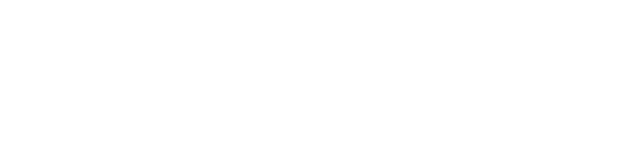
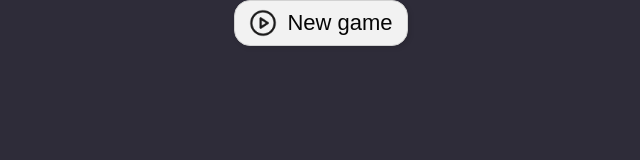
Before and after one commit to Odyrac/CSC4330, a plain HTML site: page index.html in a window 1280 px wide. Shown: the whole page, without its empty margins (319-959 px from the left). Drawn offline with Linux system fonts and the light colour scheme; a web font is replaced by a local one.

Commit message:
feat: add reusable Button component

```diff
--- a/index.html
+++ b/index.html
@@ -1 +1,21 @@
-<!-- Home Page -->
+<!DOCTYPE html>
+<html lang="en">
+
+<head>
+    <meta charset="UTF-8">
+    <meta name="viewport" content="width=device-width, initial-scale=1.0">
+    <link rel="stylesheet" href="src/styles/main.css">
+    <link rel="stylesheet" href="src/styles/components.css">
+    <link rel="icon" type="image/png" href="src/assets/icon.png">
+    <title>Home</title>
+
+    <script src="src/scripts/components/Button.js"></script>
+</head>
+
+<body>
+
+    <script> createButton('New game', 'play', function () { console.log('New game clicked'); }); </script>
+
+</body>
+
+</html>
--- a/src/scripts/components/Button.js
+++ b/src/scripts/components/Button.js
@@ -0,0 +1,8 @@
+function createButton(label, icon, onClick) {
+  const button = document.createElement('button');
+  button.className = 'button-container';
+  button.innerHTML = `<img src="src/assets/icons/${icon}.png" alt="${label} icon" class="button-icon"> ${label}`;
+  button.onclick = onClick;
+  document.body.appendChild(button);
+  return button;
+}
--- a/src/styles/components.css
+++ b/src/styles/components.css
@@ -0,0 +1,28 @@
+@import url('https://fonts.googleapis.com/css2?family=Signika+Negative:wght@400&display=swap');
+
+.button-container {
+    display: flex;
+    align-items: center;
+    padding: 8px 14px;
+    background-color: #F2F2F2;
+    color: #050505;
+    border-width: 1px;
+    border-style: solid;
+    border-color: #D2D2D2;
+    border-radius: 16px;
+    cursor: pointer;
+    transition: background-color 0.3s;
+    font-family: Signika Negative, sans-serif;
+    font-size: 22px;
+    box-shadow: 2px 2px 5px rgba(0, 0, 0, 0.1);
+}
+
+.button-container:hover {
+    background-color: rgba(224, 224, 224, 0.9);
+}
+
+.button-icon {
+    width: 28px;
+    height: 28px;
+    margin-right: 10px;
+}
--- a/src/styles/main.css
+++ b/src/styles/main.css
@@ -0,0 +1,8 @@
+body {
+    background-color: #2E2C39;
+    display: flex;
+    justify-content: center;
+    align-items: center;
+    margin: 0;
+    padding: 0;
+}
```
Also changed, not shown: src/assets/icons/play.png (added).
